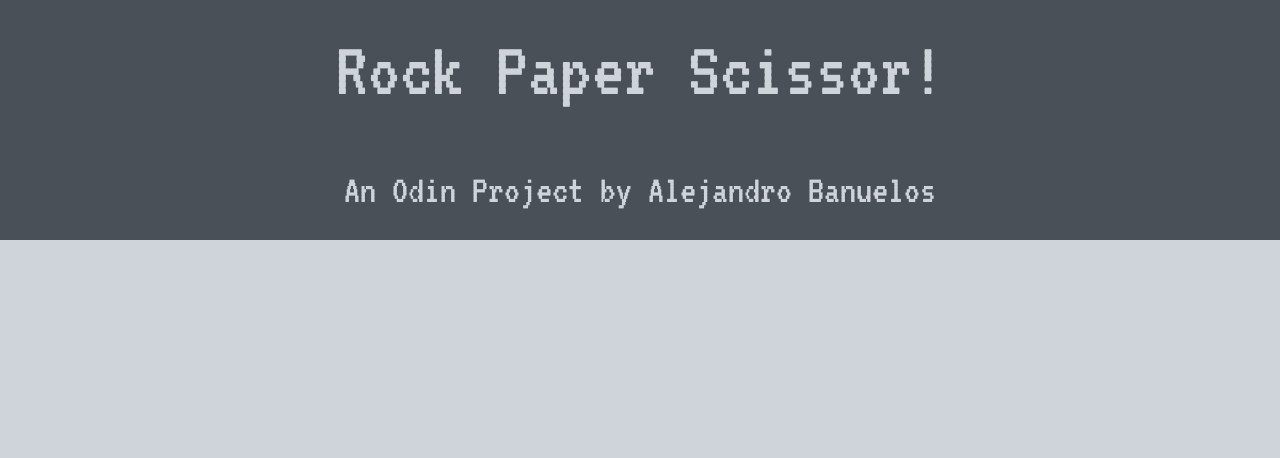
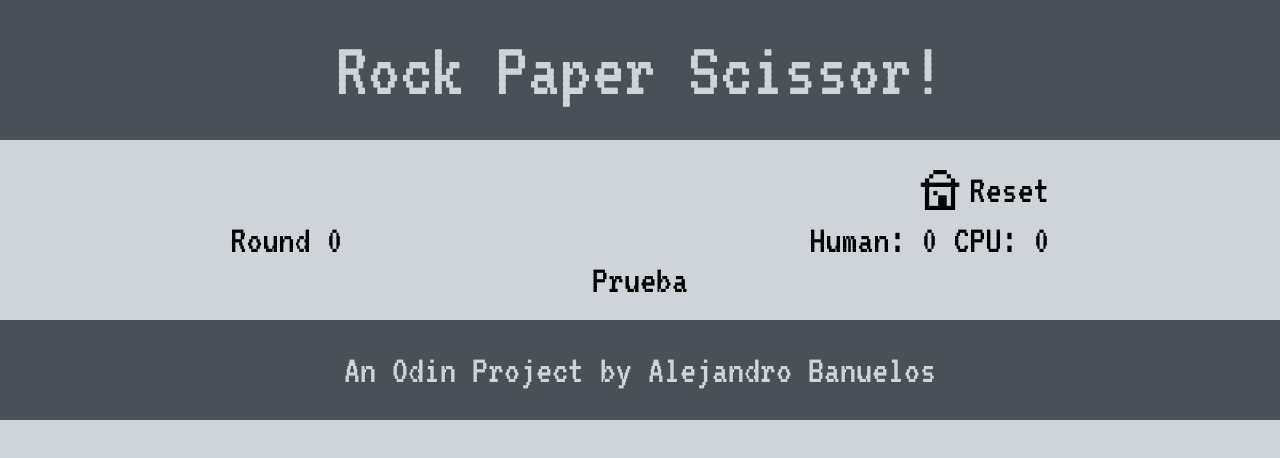
Before and after one commit to Draxgun/odin-rock-paper-scissors, a plain HTML site: page index.html in a window 1280 px wide. Both pictures are taken after a click on the button "Start!". Drawn offline with Linux system fonts and the light colour scheme.

Commit message:
Working home button

```diff
--- a/javascript.js
+++ b/javascript.js
@@ -147,26 +147,96 @@ function game(){
 /* game() */
 
 
-/* Event listener */
 
 
-function delElement(){
-    console.log("Hola")
-    let header = document.getElementById("mainContent")
-    let deletedElement = header.parentNode.removeChild(header);
+/* Deletes element */
+function delElement(child){
+    console.log("Hola");
+    let element = document.getElementById(child);
+    console.log("Adios")
+    let deletedElement = element.parentNode.removeChild(element);
     return deletedElement;
 };
 
+
 /*Function to restore deleted Element */
 function restoreElement(deletedElement){
-    mainContainer.appendChild(deletedElement)
+    mainContainer.insertBefore(deletedElement,footer)
 }
 
+/* Elements of the DOM */
+const mainContainer = document.querySelector(".mainContainer");
+const footer = document.querySelector(".footer");
+const start  = document.querySelector("#startButton");
 
-const test = document.querySelector("#startButton");
+/*RPS gameContent*/
+const gameContent = document.createElement('div');
+gameContent.setAttribute("id","gameContent")
+gameContent.classList.add('gameContent');
+
+/*menu*/
+const menu = document.createElement('div');
+menu.classList.add("menu");
+gameContent.appendChild(menu);
+
+/* menuButton */
+const menuButton = document.createElement('img');
+menuButton.classList.add("imageMenu")
+menuButton.src = "./images/home.png";
+menu.appendChild(menuButton);
+
+/*menuReset */
+const menuReset = document.createElement('div');
+menuReset.classList.add("menuReset");
+menuReset.textContent = "Reset";
+menu.appendChild(menuReset);
+
+
+/*RPS HUD BAR */
+const statsHUD = document.createElement('div');
+statsHUD.classList.add("statsHUD");
+gameContent.appendChild(statsHUD);
+
+
+/* Round */
+const roundHUD = document.createElement('div');
+roundHUD.classList.add("roundHUD");
+roundHUD.textContent = "Round 0";
+statsHUD.appendChild(roundHUD);
+
+
+/* Score */
+const scoreHUD = document.createElement('div');
+scoreHUD.classList.add("scoreHUD");
+scoreHUD.textContent = "Human: 0  CPU: 0";
+statsHUD.appendChild(scoreHUD);
+
+/* Choices */
+const choiceHUD = document.createElement('div');
+choiceHUD.classList.add("choiceHUD");
+choiceHUD.textContent ="Prueba";
+gameContent.appendChild(choiceHUD);
+
+
+
+menuButton.addEventListener ("click", () => {
+    delElement("gameContent");
+    restoreElement(deletedElement);
+
+});
+
+
+
+let addGame = () =>{
+    mainContainer.insertBefore(gameContent,footer);
+}
 
 
 
 
-test.addEventListener("click", () => deletedElement = delElement()
+
+start.addEventListener("click", () => {
+    deletedElement = delElement("mainContent");
+    addGame();
+}
 );
--- a/style.css
+++ b/style.css
@@ -10,6 +10,7 @@ body{
    position: fixed;
    width: 100%;
    height: 100%;
+   align-items: center;
 }
 
 
@@ -20,6 +21,7 @@ body{
     align-items: center;
     padding: inherit;
     background-color: #495057;
+    width: inherit;
 }
 
 .header{
@@ -41,6 +43,7 @@ body{
     justify-content: center;
     align-items: center;
     padding: inherit;
+    width: inherit;
 
 }
 
@@ -88,6 +91,7 @@ body{
     padding: inherit;
     background-color: #495057;
     margin-bottom: 0px;
+    width: inherit;
 }
 
 #footerText {
@@ -96,3 +100,43 @@ body{
     padding: 30px;
     margin-bottom: 0;
 }
+
+/* Game content */
+.gameContent {
+    display: flex;
+    flex-direction: column;
+    justify-content: center;
+    align-items: center;
+    width: 80%;
+    margin: 20px;
+    font-size: 40px;
+}
+
+/* Menu */
+
+
+
+.menu {
+    display: flex;
+    flex-direction: row;
+    justify-content: end;
+    width: inherit;
+    gap: 10px;
+    align-items: center;
+    padding: 10px;
+
+}
+
+.imageMenu {
+    width: 40px;
+    min-height: 40px;
+}
+
+
+.statsHUD {
+
+    display: flex;
+    flex-direction: row;
+    justify-content: space-between;
+    width: inherit;
+}
```
Also changed, not shown: images/home.png (added).
